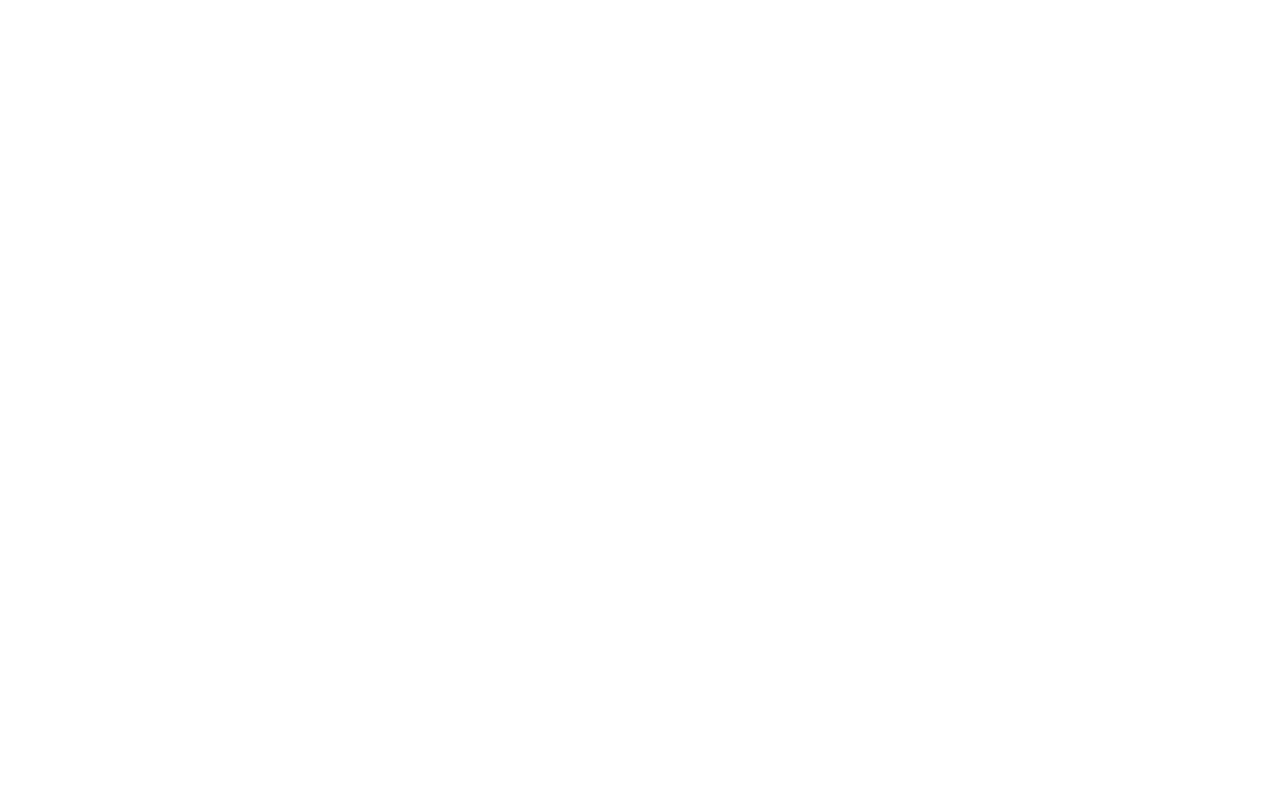
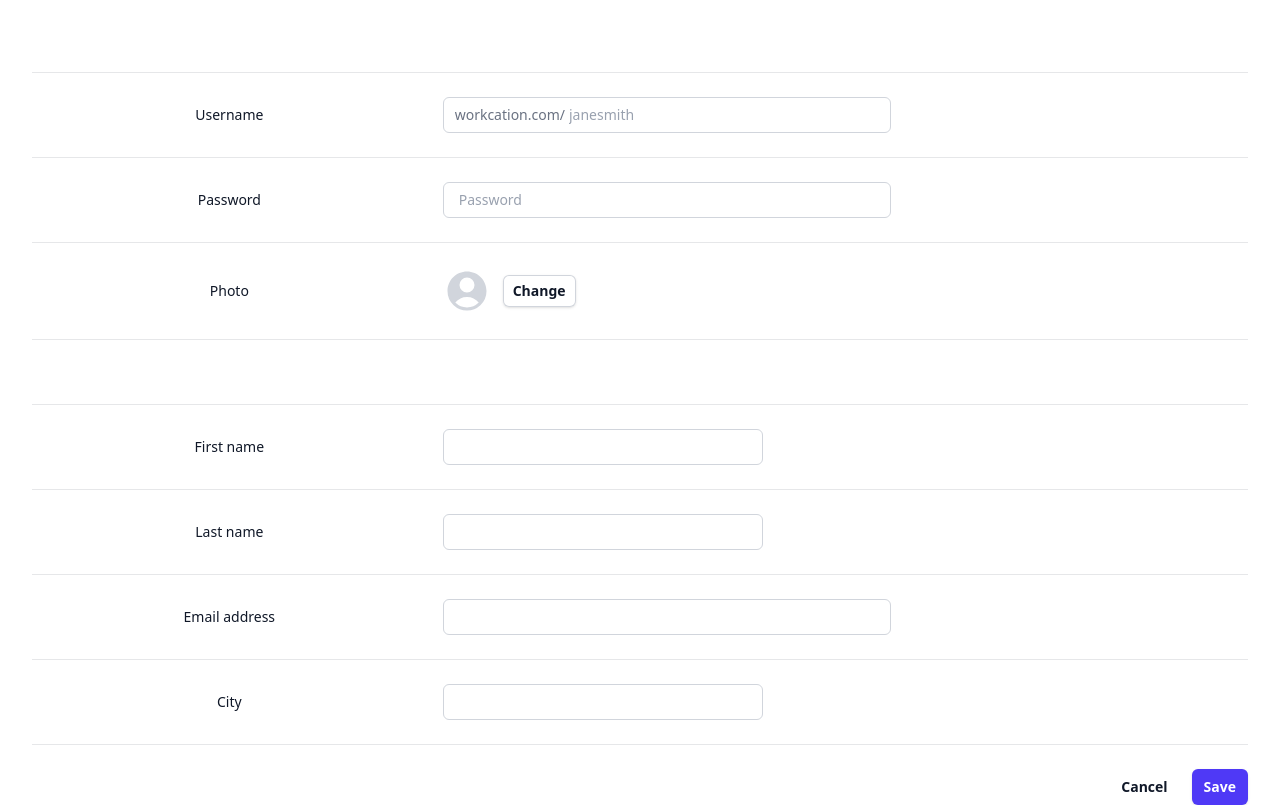
Before and after one commit to Danyalsk/inventix-frontend, a React (Vite) app: page /form in a window 1280 px wide. Before the commit this address had no page. Built offline with nearby package versions, Linux system fonts and the light colour scheme.

Commit message:
Create - Userform

```diff
--- a/package.json
+++ b/package.json
@@ -10,6 +10,7 @@
     "preview": "vite preview"
   },
   "dependencies": {
+    "@heroicons/react": "^2.2.0",
     "@tailwindcss/vite": "^4.0.7",
     "react": "^19.0.0",
     "react-dom": "^19.0.0",
--- a/src/App.tsx
+++ b/src/App.tsx
@@ -7,6 +7,7 @@
 } from "react-router-dom";
 
 import SignUp from "./pages/Signup";
+import Form from "./pages/Form";
 
 function App() {
   return (
@@ -14,6 +15,7 @@
       <Routes>
         <Route path="/" element={<Navigate to="/signup" />} />
         <Route path="/signup" element={<SignUp />} />
+        <Route path="/form" element={<Form />} />
       </Routes>
     </Router>
   );
--- /dev/null
+++ b/src/Components/Userform.tsx
@@ -0,0 +1,160 @@
+import { PhotoIcon, UserCircleIcon } from '@heroicons/react/24/solid'
+import { ChevronDownIcon } from '@heroicons/react/16/solid'
+import { defaultAllowedOrigins } from 'vite'
+
+ const Userform = () => {
+  return (
+    <form >
+      <div className="space-y-12 sm:space-y-16">
+        <div>
+
+
+          <div className="mt-10 space-y-8 border-b border-gray-900/10 pb-12 sm:space-y-0 sm:divide-y sm:divide-gray-900/10 sm:border-t sm:pb-0">
+            <div className="sm:grid sm:grid-cols-3 sm:items-start sm:gap-4 sm:py-6">
+              <label htmlFor="username" className="block text-sm/6 font-medium text-gray-900 sm:pt-1.5">
+                Username
+              </label>
+              <div className="mt-2 sm:col-span-2 sm:mt-0">
+                <div className="flex items-center rounded-md bg-white pl-3 outline outline-1 -outline-offset-1 outline-gray-300 focus-within:outline focus-within:outline-2 focus-within:-outline-offset-2 focus-within:outline-indigo-600 sm:max-w-md">
+                  <div className="shrink-0 select-none text-base text-gray-500 sm:text-sm/6">workcation.com/</div>
+                  <input
+                    id="username"
+                    name="username"
+                    type="text"
+                    placeholder="janesmith"
+                    className="block min-w-0 grow py-1.5 pl-1 pr-3 text-base text-gray-900 placeholder:text-gray-400 focus:outline focus:outline-0 sm:text-sm/6"
+                  />
+                </div>
+              </div>
+            </div>
+            <div className="sm:grid sm:grid-cols-3 sm:items-start sm:gap-4 sm:py-6">
+              <label htmlFor="Password" className="block text-sm/6 font-medium text-gray-900 sm:pt-1.5">
+                Password
+              </label>
+              <div className="mt-2 sm:col-span-2 sm:mt-0">
+                <div className="flex items-center rounded-md bg-white pl-3 outline outline-1 -outline-offset-1 outline-gray-300 focus-within:outline focus-within:outline-2 focus-within:-outline-offset-2 focus-within:outline-indigo-600 sm:max-w-md">
+                  <div className="shrink-0 select-none text-base text-gray-500 sm:text-sm/6"></div>
+                  <input
+                    id="Password"
+                    name="Password"
+                    type="text"
+                    placeholder="Password"
+                    className="block min-w-0 grow py-1.5 pl-1 pr-3 text-base text-gray-900 placeholder:text-gray-400 focus:outline focus:outline-0 sm:text-sm/6"
+                  />
+                </div>
+              </div>
+            </div>
+
+
+
+            <div className="sm:grid sm:grid-cols-3 sm:items-center sm:gap-4 sm:py-6">
+              <label htmlFor="photo" className="block text-sm/6 font-medium text-gray-900">
+                Photo
+              </label>
+              <div className="mt-2 sm:col-span-2 sm:mt-0">
+                <div className="flex items-center gap-x-3">
+                  <UserCircleIcon aria-hidden="true" className="size-12 text-gray-300" />
+                  <button
+                    type="button"
+                    className="rounded-md bg-white px-2.5 py-1.5 text-sm font-semibold text-gray-900 shadow-sm ring-1 ring-inset ring-gray-300 hover:bg-gray-50"
+                  >
+                    Change
+                  </button>
+                </div>
+              </div>
+            </div>
+
+
+          </div>
+        </div>
+
+        <div>
+
+          <div className="mt-10 space-y-8 border-b border-gray-900/10 pb-12 sm:space-y-0 sm:divide-y sm:divide-gray-900/10 sm:border-t sm:pb-0">
+            <div className="sm:grid sm:grid-cols-3 sm:items-start sm:gap-4 sm:py-6">
+              <label htmlFor="first-name" className="block text-sm/6 font-medium text-gray-900 sm:pt-1.5">
+                First name
+              </label>
+              <div className="mt-2 sm:col-span-2 sm:mt-0">
+                <input
+                  id="first-name"
+                  name="first-name"
+                  type="text"
+                  autoComplete="given-name"
+                  className="block w-full rounded-md bg-white px-3 py-1.5 text-base text-gray-900 outline outline-1 -outline-offset-1 outline-gray-300 placeholder:text-gray-400 focus:outline focus:outline-2 focus:-outline-offset-2 focus:outline-indigo-600 sm:max-w-xs sm:text-sm/6"
+                />
+              </div>
+            </div>
+
+            <div className="sm:grid sm:grid-cols-3 sm:items-start sm:gap-4 sm:py-6">
+              <label htmlFor="last-name" className="block text-sm/6 font-medium text-gray-900 sm:pt-1.5">
+                Last name
+              </label>
+              <div className="mt-2 sm:col-span-2 sm:mt-0">
+                <input
+                  id="last-name"
+                  name="last-name"
+                  type="text"
+                  autoComplete="family-name"
+                  className="block w-full rounded-md bg-white px-3 py-1.5 text-base text-gray-900 outline outline-1 -outline-offset-1 outline-gray-300 placeholder:text-gray-400 focus:outline focus:outline-2 focus:-outline-offset-2 focus:outline-indigo-600 sm:max-w-xs sm:text-sm/6"
+                />
+              </div>
+            </div>
+
+            <div className="sm:grid sm:grid-cols-3 sm:items-start sm:gap-4 sm:py-6">
+              <label htmlFor="email" className="block text-sm/6 font-medium text-gray-900 sm:pt-1.5">
+                Email address
+              </label>
+              <div className="mt-2 sm:col-span-2 sm:mt-0">
+                <input
+                  id="email"
+                  name="email"
+                  type="email"
+                  autoComplete="email"
+                  className="block w-full rounded-md bg-white px-3 py-1.5 text-base text-gray-900 outline outline-1 -outline-offset-1 outline-gray-300 placeholder:text-gray-400 focus:outline focus:outline-2 focus:-outline-offset-2 focus:outline-indigo-600 sm:max-w-md sm:text-sm/6"
+                />
+              </div>
+            </div>
+
+
+
+
+            <div className="sm:grid sm:grid-cols-3 sm:items-start sm:gap-4 sm:py-6">
+              <label htmlFor="city" className="block text-sm/6 font-medium text-gray-900 sm:pt-1.5">
+                City
+              </label>
+              <div className="mt-2 sm:col-span-2 sm:mt-0">
+                <input
+                  id="city"
+                  name="city"
+                  type="text"
+                  autoComplete="address-level2"
+                  className="block w-full rounded-md bg-white px-3 py-1.5 text-base text-gray-900 outline outline-1 -outline-offset-1 outline-gray-300 placeholder:text-gray-400 focus:outline focus:outline-2 focus:-outline-offset-2 focus:outline-indigo-600 sm:max-w-xs sm:text-sm/6"
+                />
+              </div>
+            </div>
+
+
+
+
+          </div>
+        </div>
+
+
+      </div>
+
+      <div className="mt-6 flex items-center justify-end gap-x-6">
+        <button type="button" className="text-sm/6 font-semibold text-gray-900">
+          Cancel
+        </button>
+        <button
+          type="submit"
+          className="inline-flex justify-center rounded-md bg-indigo-600 px-3 py-2 text-sm font-semibold text-white shadow-sm hover:bg-indigo-500 focus-visible:outline focus-visible:outline-2 focus-visible:outline-offset-2 focus-visible:outline-indigo-600"
+        >
+          Save
+        </button>
+      </div>
+    </form>
+  )
+}
+export default Userform ;
--- /dev/null
+++ b/src/pages/Form.tsx
@@ -0,0 +1,8 @@
+import Userform from '../Components/Userform'
+const Form = () => {
+  return (
+    <div><Userform/></div>
+  )
+}
+
+export default Form
```
Also changed, not shown: 1 other file (tests, documents, lock files or other folders).
